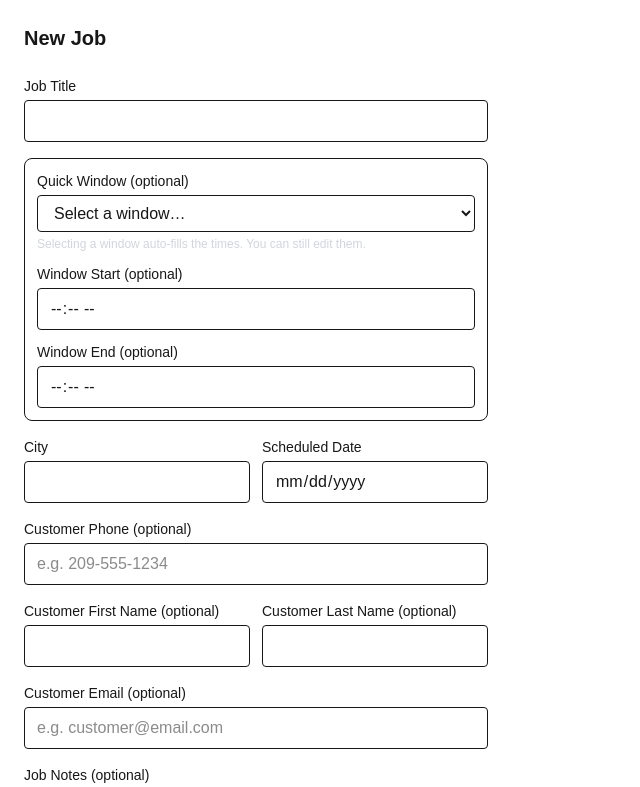
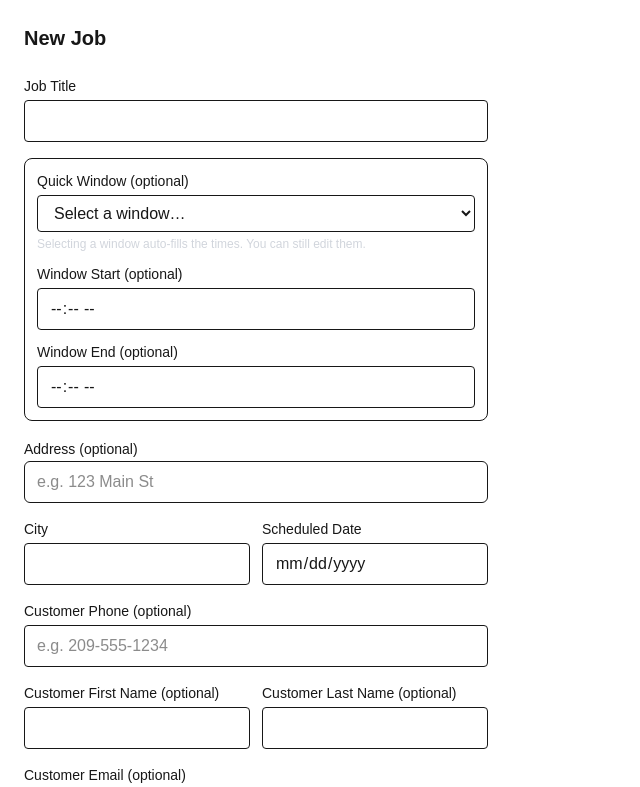
Before and after one commit to ComplianceMattersApp/hvac-saas, a Next.js app: page /jobs/new in a window 1280 px wide. Shown: the top 787 px of the page, without its empty margins (0-640 px from the left). Built offline with nearby package versions, Linux system fonts and the light colour scheme.

Commit message:
updated address and summary card clean up

```diff
--- a/app/jobs/[id]/page.tsx
+++ b/app/jobs/[id]/page.tsx
@@ -88,6 +88,7 @@ const { data: job, error: jobError } = await supabase
     id,
     title,
     city,
+    job_address,
     status,
     scheduled_date,
     created_at,
@@ -163,17 +164,24 @@ if (jobError || !job) return notFound();
         {/* Summary */}
         <div className="rounded-lg border bg-white p-4 text-gray-900 mb-6">
           <div className="grid gap-3 text-sm">
-            <div className="flex justify-between">
-              <span className="text-gray-600">Status</span>
-              <span className="font-medium">{formatStatus(job.status)}</span>
-              {job.job_notes ? (
+
+<div className="flex justify-between">
+  <span className="text-gray-600">Status</span>
+  <span className="font-medium">{formatStatus(job.status)}</span>
+</div>
+
+{job.job_notes ? (
   <div className="mt-4 border-t pt-4">
-    <div className="text-xs text-gray-600 mb-1">Job Notes</div>
-    <div className="text-sm whitespace-pre-wrap">{job.job_notes}</div>
+    <div className="text-xs text-gray-600 mb-1 uppercase tracking-wide">
+      Job Notes
+    </div>
+    <div className="text-sm whitespace-pre-wrap text-gray-800">
+      {job.job_notes}
+    </div>
   </div>
 ) : null}
 
-            </div>
+
 
             <div className="flex justify-between">
               <span className="text-gray-600">Arrival Window</span>
@@ -207,6 +215,16 @@ if (jobError || !job) return notFound();
   <span className="text-gray-600">Customer Email</span>
   <span className="font-medium">{job.customer_email ?? "—"}</span>
 </div>
+
+{job.job_address ? (
+  <div className="flex justify-between">
+    <span className="text-gray-600">Address</span>
+    <span className="font-medium">{job.job_address}</span>
+  </div>
+) : null}
+
+
+
 
   <div className="flex justify-between">
     <span className="text-gray-600">On The Way At</span>
--- a/app/jobs/new/page.tsx
+++ b/app/jobs/new/page.tsx
@@ -3,9 +3,12 @@
 import { useState } from "react";
 import { createJobFromForm } from "@/lib/actions";
 
+
 export default function NewJobPage() {
   const [windowStart, setWindowStart] = useState("");
   const [windowEnd, setWindowEnd] = useState("");
+  const [jobAddress, setJobAddress] = useState('');
+
 
   function onQuickWindowChange(value: string) {
     if (!value) return;
@@ -82,6 +85,19 @@ export default function NewJobPage() {
             />
           </div>
         </div>
+
+      <div className="space-y-2">
+  <label className="text-sm font-medium">Address (optional)</label>
+<input
+  type="text"
+  name="job_address"
+  value={jobAddress}
+  onChange={(e) => setJobAddress(e.target.value)}
+  placeholder="e.g. 123 Main St"
+  className="w-full rounded-md border px-3 py-2 bg-transparent"
+/>
+</div>
+
 
         <div className="grid grid-cols-1 sm:grid-cols-2 gap-3">
           <div>
@@ -178,7 +194,6 @@ export default function NewJobPage() {
         {/* Workflow-first: status is always Open at creation */}
         <input type="hidden" name="status" value="open" />
         <input type="hidden" name="job_type" value="ecc" />
-        <input type="hidden" name="job_type" value="ecc" />
         <input type="hidden" name="project_type" value="alteration" />
 
 
--- a/lib/actions/job-actions.ts
+++ b/lib/actions/job-actions.ts
@@ -14,6 +14,8 @@ export type JobStatus =
   | "cancelled";
 
 type CreateJobInput = {
+
+  job_address: "TEST ADDRESS",
   job_type?: string | null;
   project_type?: string | null;
 
@@ -30,6 +32,8 @@ type CreateJobInput = {
   customer_last_name?: string | null;
   customer_email?: string | null;
   job_notes?: string | null;
+  job_address?: string | null;
+
 
 };
 
@@ -553,6 +557,7 @@ export async function createJob(input: CreateJobInput) {
     project_type: input.project_type ?? "alteration",
 
     title: input.title,
+    job_address: input.job_address ?? null,
     city: input.city,
     scheduled_date: input.scheduled_date,
     status: input.status,
@@ -574,7 +579,7 @@ export async function createJob(input: CreateJobInput) {
   const { data, error } = await supabase
     .from("jobs")
     .insert(payload)
-    .select("id, permit_number, window_start, window_end, customer_first_name, customer_last_name, customer_email, job_notes")
+    .select("id, permit_number, window_start, window_end, customer_first_name, customer_last_name, customer_email, job_notes, job_address")
 
     .single();
 
@@ -630,6 +635,8 @@ export async function createJobFromForm(formData: FormData) {
   const customerLastNameRaw = String(formData.get("customer_last_name") || "").trim();
   const customerEmailRaw = String(formData.get("customer_email") || "").trim();
   const jobNotesRaw = String(formData.get("job_notes") || "").trim();
+  const jobAddressRaw = String(formData.get("job_address") || "").trim();
+
 
   const windowStartTime = String(formData.get("window_start") || "").trim(); // HH:MM
   const windowEndTime = String(formData.get("window_end") || "").trim(); // HH:MM
@@ -659,8 +666,10 @@ export async function createJobFromForm(formData: FormData) {
   }
 
   const created = await createJob({
+
     job_type: jobType,
     project_type: projectType,
+    job_address: jobAddressRaw || null,
 
     customer_first_name: customerFirstNameRaw || null,
     customer_last_name: customerLastNameRaw || null,
```
